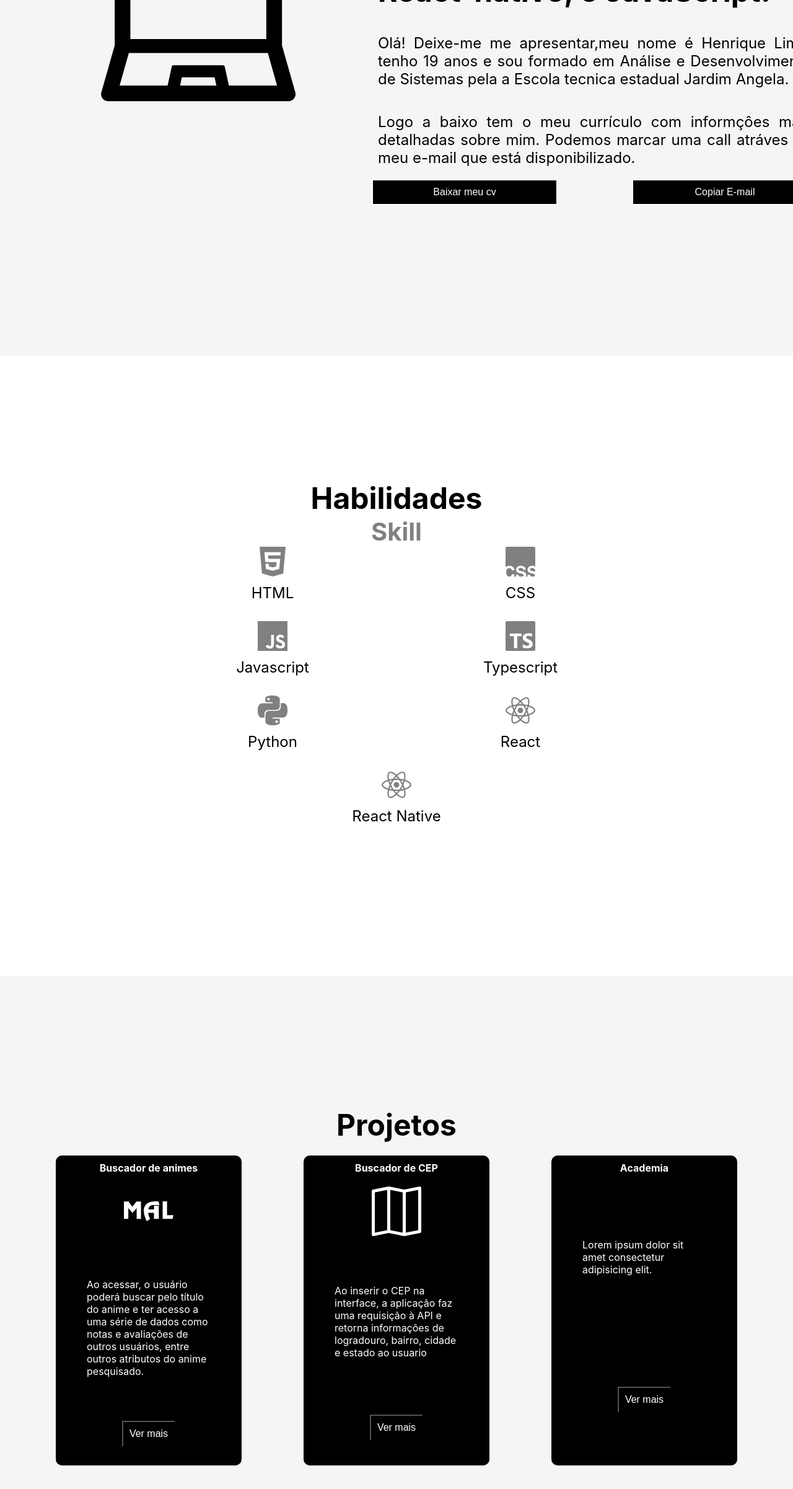
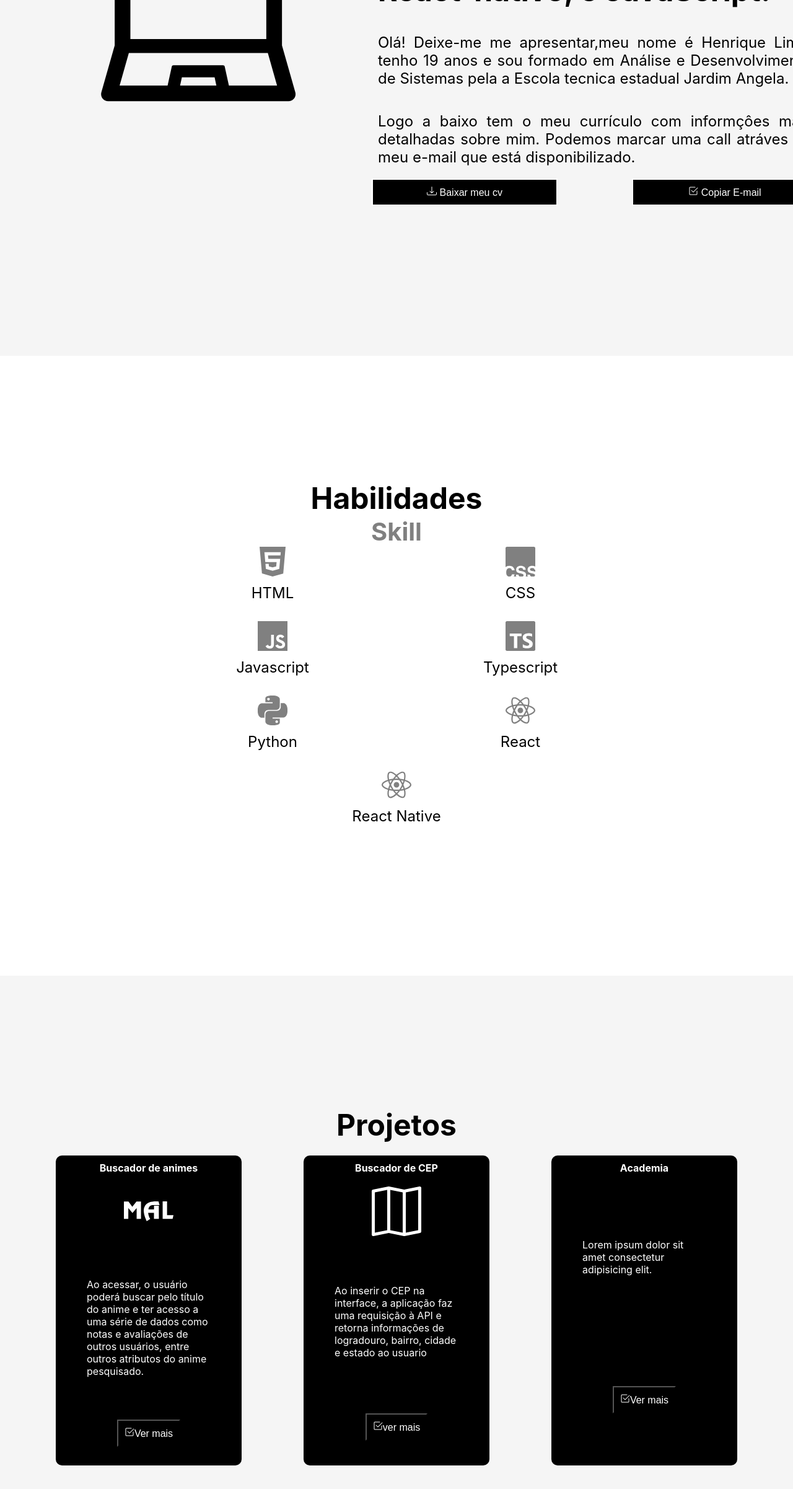
Before and after one commit to HenriHTTP/Portifolio.Web, a React (Create React App) app: page / in a window 1280 px wide. Shown: the part 1426-3828 px from the top of the page at 62% size. Built offline with nearby package versions, Linux system fonts and the light colour scheme.

Commit message:
icons  check

```diff
--- a/src/components/about/about.jsx
+++ b/src/components/about/about.jsx
@@ -1,6 +1,7 @@
 import React from 'react'
 import './style/about.css'
 import {AiOutlineLaptop} from 'react-icons/ai'
+import {BsCheck2Square,BsDownload} from 'react-icons/bs'
 
 
 export default function about(){
@@ -19,8 +20,8 @@ export default function about(){
         <p>Olá! Deixe-me me apresentar,meu nome é Henrique Lima, tenho 19 anos e sou formado em Análise e Desenvolvimento de Sistemas pela a Escola tecnica estadual Jardim Angela.</p>
         <p>Logo a baixo tem o meu currículo com informçôes mais detalhadas sobre mim. Podemos marcar uma call atráves do meu e-mail que está disponibilizado.</p>
             <div className="buttons-contact">
-                <button>Baixar meu cv</button>
-                <button>Copiar E-mail</button>
+                <button><BsDownload/> Baixar meu cv</button>
+                <button><BsCheck2Square/> Copiar E-mail</button>
             </div>
         </main>
 
--- a/src/components/projects/projects.jsx
+++ b/src/components/projects/projects.jsx
@@ -1,6 +1,6 @@
 import './style/projects.css'
 import {SiMyanimelist} from 'react-icons/si'
-import{BsMap} from 'react-icons/bs'
+import{BsMap,BsCheck2Square} from 'react-icons/bs'
 
 
 export default function Project(){
@@ -15,21 +15,21 @@ export default function Project(){
                         <h2><SiMyanimelist/></h2>
 
                         <p>Ao acessar, o usuário poderá buscar pelo título do anime e ter acesso a uma série de dados como notas e avaliações de outros usuários, entre outros atributos do anime pesquisado.</p>
-                        <button  onClick={() => window.open('https://anime-henrihttp.vercel.app/')}>Ver mais</button>
+                        <button  onClick={() => window.open('https://anime-henrihttp.vercel.app/')}><BsCheck2Square/>Ver mais</button>
                     </div>
                     <div className="CardProjecs" onClick={() => window.open('https://search-cep-alpha.vercel.app/')}>
                         <h1>Buscador de CEP</h1>
                         <h2><BsMap/></h2>
 
                         <p>Ao inserir o CEP na interface, a aplicação faz uma requisição à API e retorna informações de logradouro, bairro, cidade e estado ao usuario</p>
-                        <button  onClick={() => window.open('https://search-cep-alpha.vercel.app/')}>Ver mais</button>
+                        <button  onClick={() => window.open('https://search-cep-alpha.vercel.app/')}><BsCheck2Square/>ver mais</button>
                     </div>
                     <div className="CardProjecs">
                         <h1>Academia</h1>
 
 
                         <p>Lorem ipsum dolor sit amet consectetur adipisicing elit.</p>
-                        <button>Ver mais</button>
+                        <button><BsCheck2Square/>Ver mais</button>
                     </div>
                     </div>
                     </div>
```
